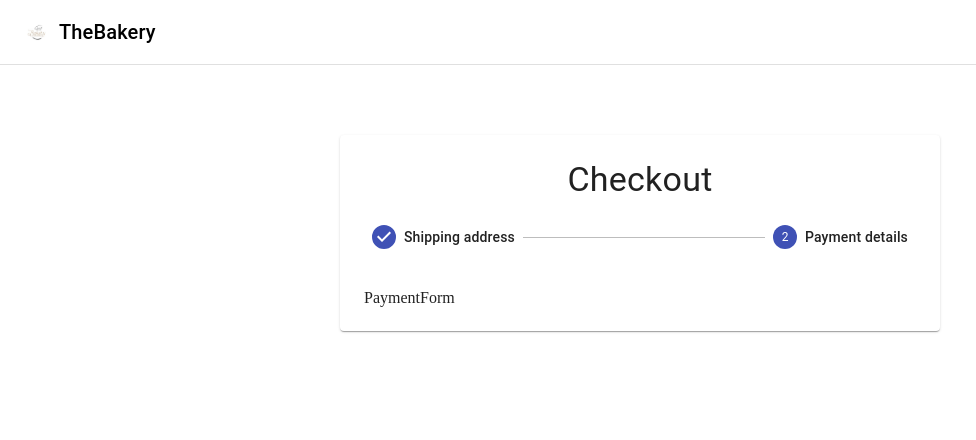
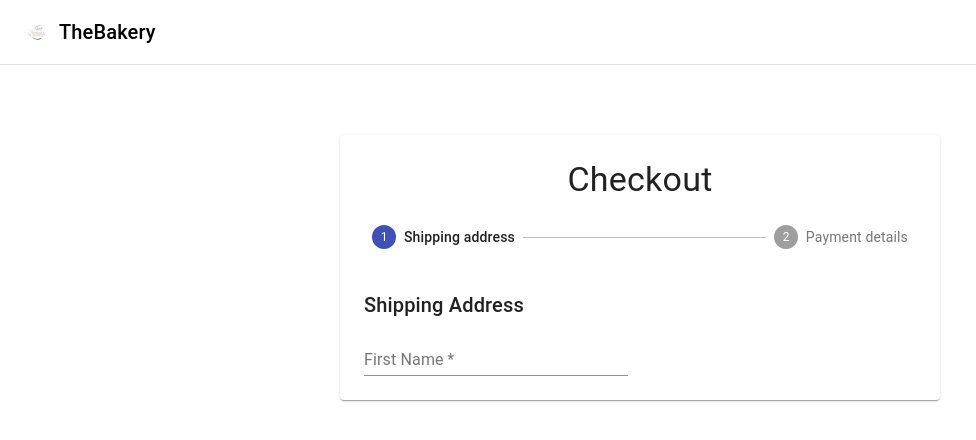
Before and after one commit to chelletuerk/new-bakery, a React (Create React App) app: page /checkout in a window 1280 px wide. Shown: the top 440 px of the page, without its empty margins (0-976 px from the left). Built offline with nearby package versions, Linux system fonts and the light colour scheme; no server answers.

Commit message:
import form input, first name

```diff
--- a/src/components/CheckoutForm/AddressForm.jsx
+++ b/src/components/CheckoutForm/AddressForm.jsx
@@ -1,10 +1,22 @@
 import React from 'react'
+import { InputLabel, Select, MenuItem, Button, Grid, Typography } from '@material-ui/core'
+import { useForm, FormProvider } from 'react-hook-form'
+
+import FormInput from './CustomTextField'
 
 const AddressForm = () => {
+  const methods = useForm()
   return (
-    <div>
-      AddressForm
-    </div>
+    <>
+      <Typography variant='h6' gutterBottom>Shipping Address</Typography>
+      <FormProvider { ...methods}>
+        <form onSubmit={''}>
+          <Grid container spacing={3}>
+            <FormInput required name='firstName' label='First Name'/>
+          </Grid>
+        </form>
+      </FormProvider>
+    </>
   )
 }
 
--- a/src/components/CheckoutForm/Checkout/Checkout.jsx
+++ b/src/components/CheckoutForm/Checkout/Checkout.jsx
@@ -8,7 +8,7 @@
 const steps = ['Shipping address', 'Payment details']
 
 const Checkout = () => {
-  const [activeStep, setActiveStep] = useState(1)
+  const [activeStep, setActiveStep] = useState(0)
   const classes = useStyles()
 
   const Confirmation = () => (
--- /dev/null
+++ b/src/components/CheckoutForm/CustomTextField.jsx
@@ -0,0 +1,24 @@
+import React from 'react'
+import { TextField, Grid } from '@material-ui/core'
+import { useFormContext, Controller } from 'react-hook-form'
+
+function FormInput({ name, label, required }) {
+  const { control } = useFormContext()
+  const isError = false
+
+  return (
+    <Grid item xs={12} sm={6}>
+      <Controller
+        as={TextField}
+        name={name}
+        control={control}
+        label={label}
+        fullWidth
+        required={required}
+        error={isError}
+      />
+    </Grid>
+  )
+}
+
+export default FormInput
```
